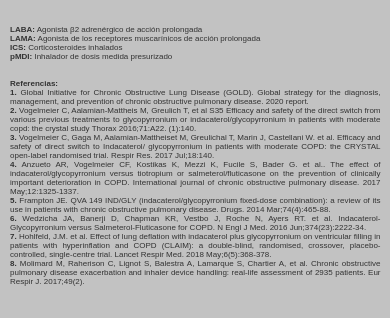
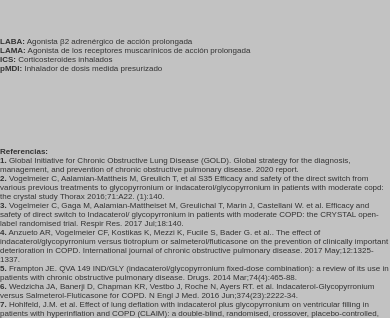
Before and after one commit to devtin/rueda, a website: page index.html in a window 390 px wide. Both pictures are taken after a click on the picture 194 px from the left and 493 px from the top of the page. Shown: the part 526-844 px from the top of the page. Drawn offline with nearby package versions, Linux system fonts and the light colour scheme.

Commit message:
additional cosmetic fixes

```diff
--- a/index.html
+++ b/index.html
@@ -180,16 +180,17 @@
           </div>
       <div class="refsec">
       <div class="references">
-        <div class="reference ref1">
-          <p>
+        <div class="ref1">
+          <span>
             <b>LABA:</b> Agonista β2 adrenérgico de acción prolongada <br />
             <b>LAMA:</b> Agonista de los receptores muscarínicos de acción
             prolongada <br />
             <b>ICS:</b> Corticosteroides inhalados <br />
             <b>pMDI:</b> Inhalador de dosis medida presurizado <br />
-          </p>
+          </span>
         </div>
-        <div class="reference ref2">
+        <div class="ref2">
+          <span>
           <strong>Referencias:</strong><br />
           <strong>1.</strong> Global Initiative for Chronic Obstructive Lung
           Disease (GOLD). Global strategy for the diagnosis, management, and
@@ -225,6 +226,7 @@
           Lamarque S, Chartier A, et al. Chronic obstructive pulmonary disease
           exacerbation and inhaler device handling: real-life assessment of 2935
           patients. Eur Respir J. 2017;49(2).
+          </span>
         </div>
       </div>
       <div class="sec_info">
--- a/style.scss
+++ b/style.scss
@@ -275,35 +275,34 @@ svg {
 .references {
   position: relative;
   max-width: 700px;
-  height: 388px;
-  margin: auto auto 30px auto;
+  height: 390px;
+  margin: 0 auto;
   font-size: .5em;
   color: #333333;
+  display: flex;
+  flex-wrap: wrap;
+  align-items: flex-end;
+  margin-bottom: 20px;
+
+  @media screen and (max-width: 512px) {
+    align-items: flex-start;
+    margin-bottom: 10px;
+  }
 
   .ref1 {
-    float: left;
-    display: flex;
-    align-items: flex-end;
     width: 65%;
-    height: 100%;
+
 
     @media screen and (max-width: 512px) {
-      float: none;
-      height: auto;
-      width: 95%;
-      margin: -20px 10px auto 10px;
+      width: 100%;
     }
   }
 
   .ref2 {
     width: 35%;
-    float: right;
 
     @media screen and (max-width: 512px) {
-      float: none;
-      width: 95%;
-      text-align: justify;
-      margin: 10px 10px auto 10px;
+      width: 100%;
     }
   }
 }
```
Also changed, not shown: style.css.
